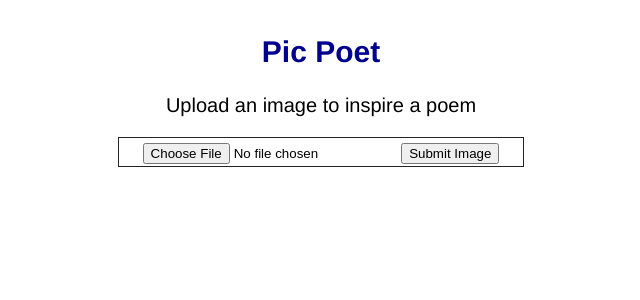
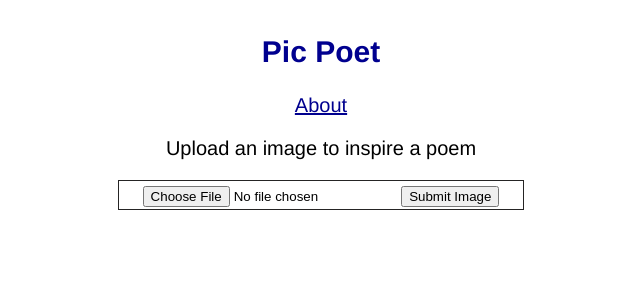
Before and after one commit to srimel/Pic-Poet, a Flask app: page / in a window 1280 px wide. Shown: the top 300 px of the page, without its empty margins (319-959 px from the left). Run offline with Flask 3, Linux system fonts and the light colour scheme.

Commit message:
add context to loading gif, link to about page

```diff
--- a/final/templates/index.html
+++ b/final/templates/index.html
@@ -1,7 +1,6 @@
 {% extends "layout.html" %} {% block content %}
-
 <h2>Pic Poet</h2>
-
+<a href="{{ url_for('about') }}">About</a>
 {% with messages = get_flashed_messages() %} {% if messages %}
 <p>System Messages</p>
 <ul class="flashes">
@@ -10,9 +9,7 @@
   {% endfor %}
 </ul>
 {% endif %} {% endwith %}
-
 <p>Upload an image to inspire a poem</p>
-
 <form
   action="{{ url_for('search') }}"
   enctype="multipart/form-data"
@@ -25,6 +22,7 @@
 <!-- Hidden loading div -->
 <div id="loading" style="display: none">
   <img src="../static/loading.gif" alt="Loading..." />
+  <p>Seeking inspiration...</p>
 </div>
 
 <!-- JS for handling loading div -->
```
